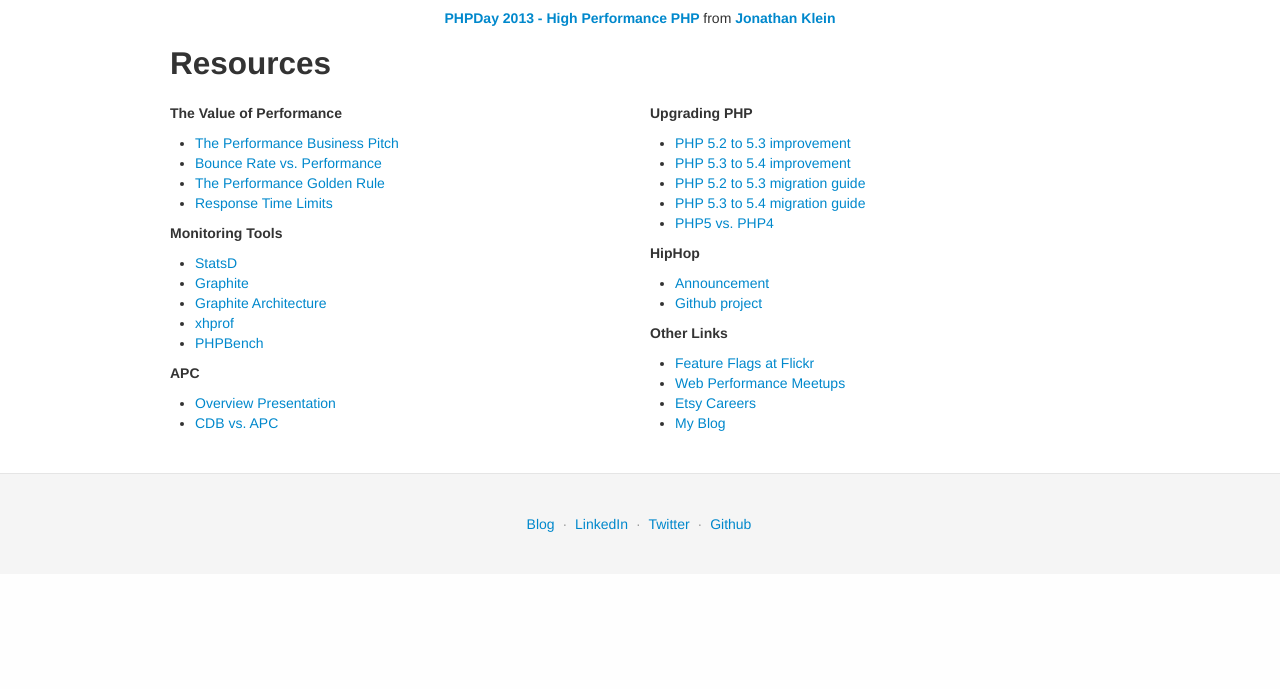
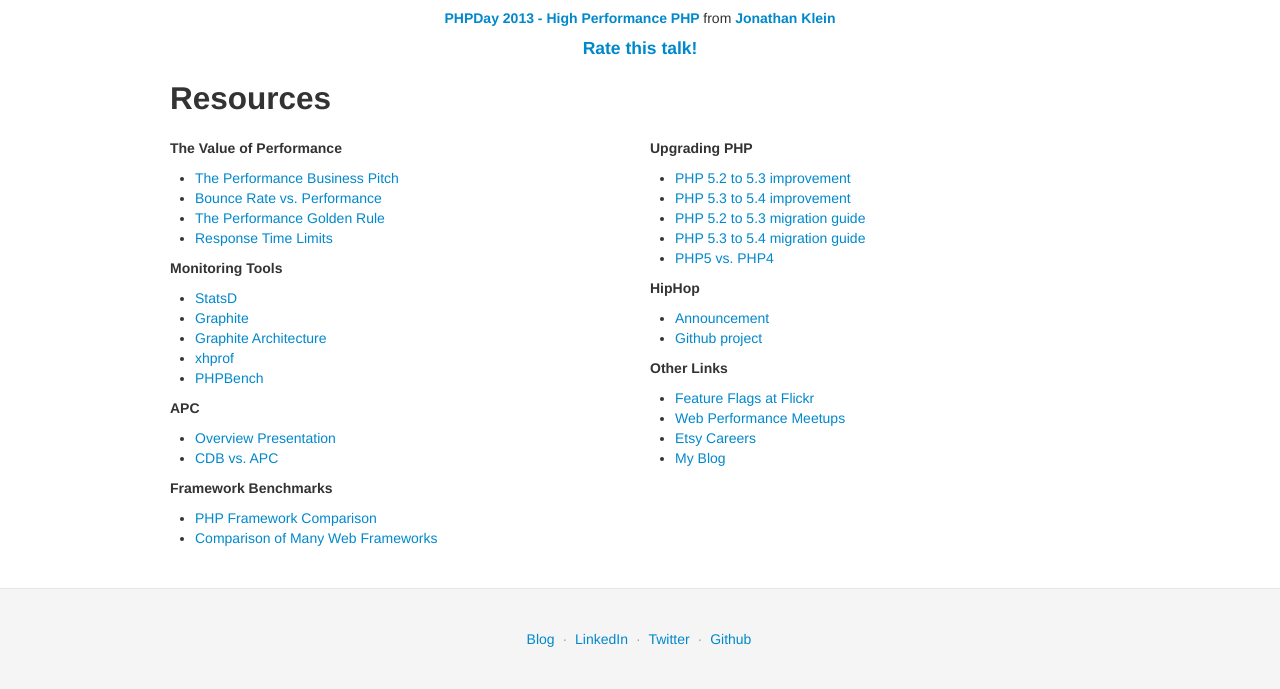
Before and after one commit to jklein/presentations, a PHP site: page /phpday.php in a window 1280 px wide. Shown: the part 614-1303 px from the top of the page. Before the commit the page ends 1146 px from the top, so only its background shows below. Run offline with PHP 8.4, Linux system fonts and the light colour scheme.

Commit message:
Adding some links and a rate this talk link

```diff
--- a/phpday.php
+++ b/phpday.php
@@ -19,6 +19,7 @@
             </strong> from
             <strong><a href="http://www.slideshare.net/jnklein" target="_blank">Jonathan Klein</a></strong>
         </div>
+	<h4><a href="http://joind.in/talk/view/8644">Rate this talk!</a></h4>
     </div>
 
     <div class="resources row">
@@ -45,6 +46,11 @@
             <ul>
                 <li><a href="http://www.slideshare.net/vortexau/improving-php-application-performance-with-apc-presentation">Overview Presentation</a></li>
                 <li><a href="http://engineering.wayfair.com/moving-constants-out-of-apc-and-into-cdb/">CDB vs. APC</a></li>
+            </ul>
+            <h5>Framework Benchmarks</h5>
+            <ul>
+                <li><a href="http://systemsarchitect.net/performance-benchmark-of-popular-php-frameworks/">PHP Framework Comparison</a></li>
+                <li><a href="http://www.techempower.com/benchmarks/">Comparison of Many Web Frameworks</a></li>
             </ul>
         </div>
         <div class="span6">
```
